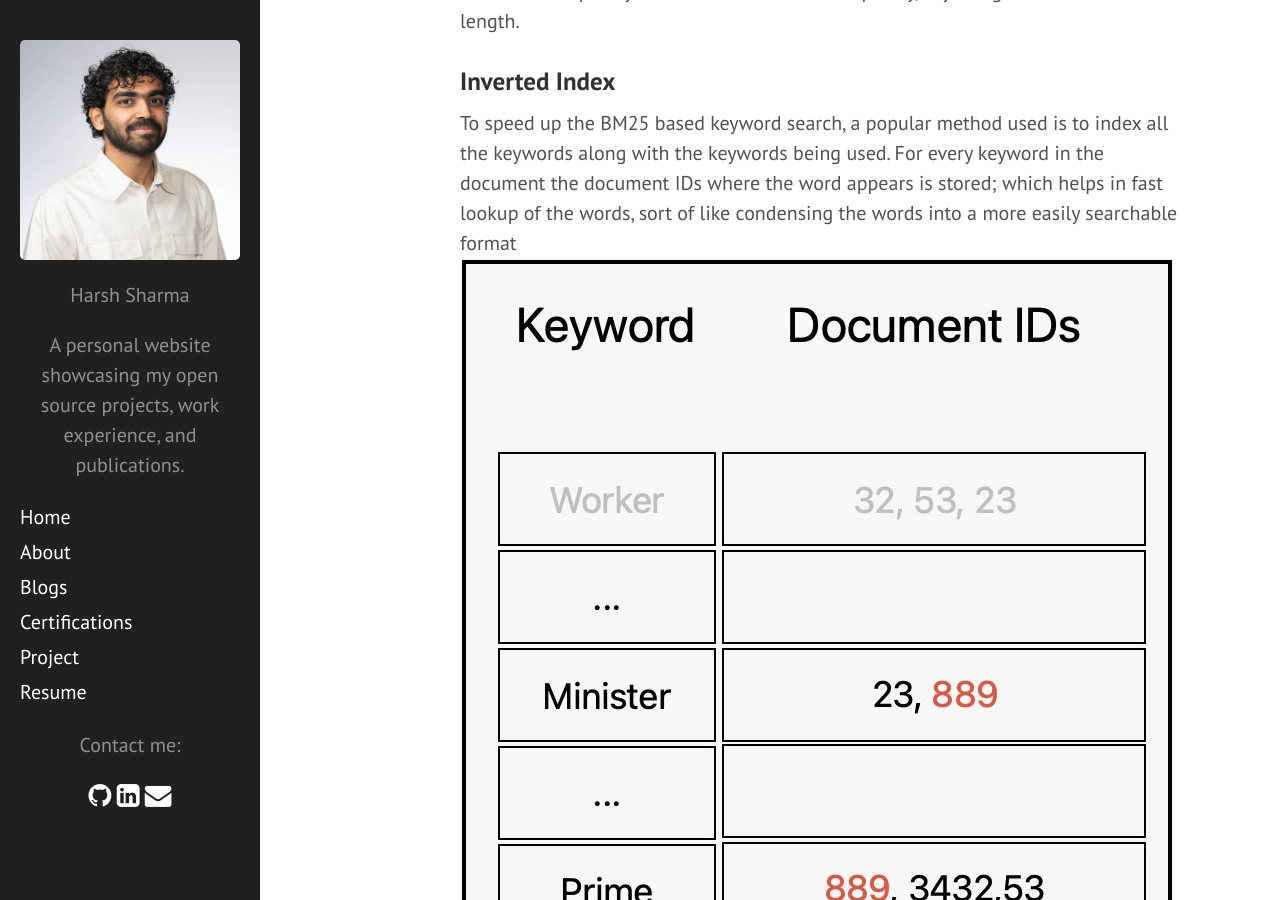
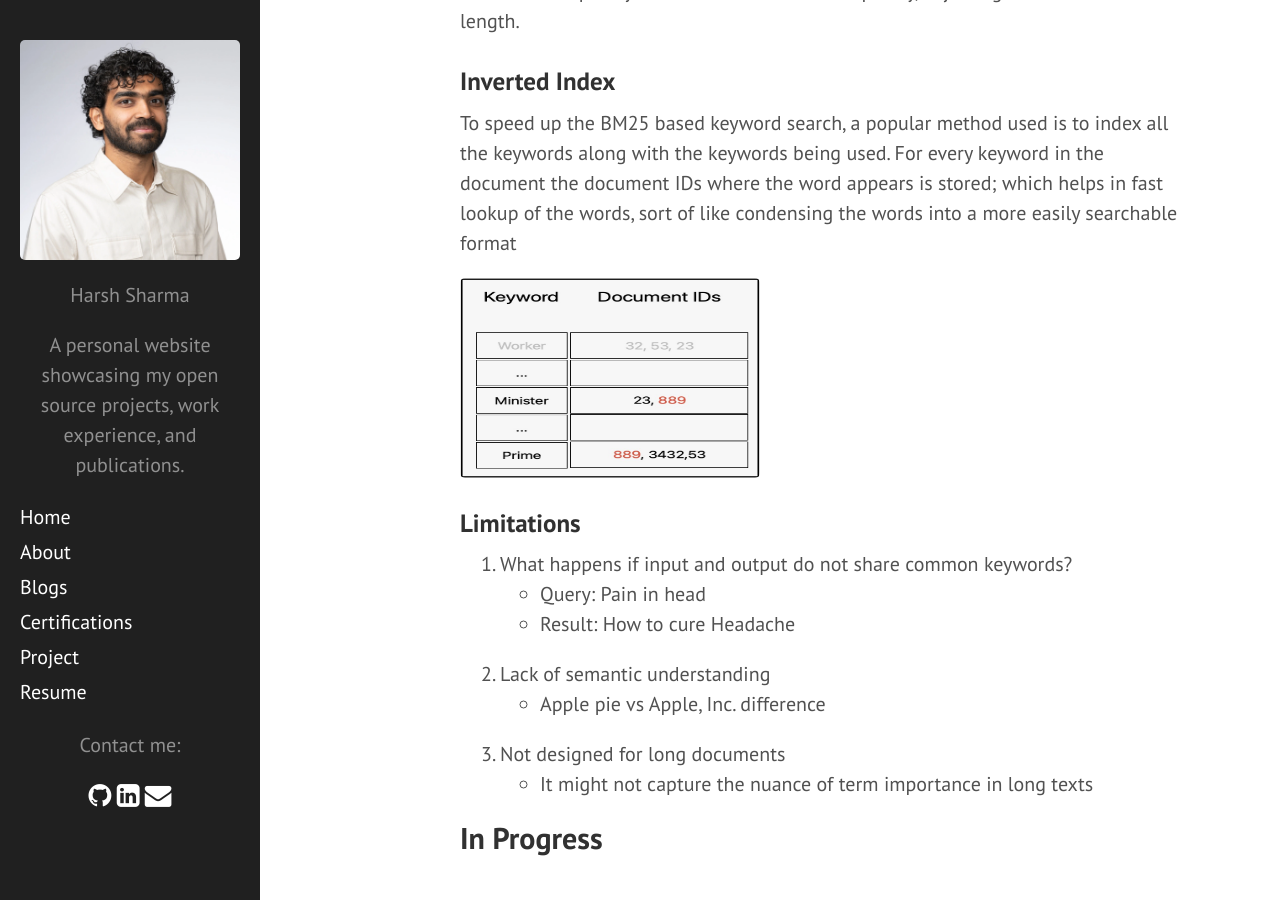
Before and after one commit to 97harsh/97harsh.github.io, a Jekyll site: the page built from _posts/2023-08-24-llm-with-semantic-search.md, in a window 1280 px wide and 900 px high, scrolled down 1229 px. Built offline with Jekyll 4.4.1, drawn with Linux system fonts in a browser that asks for light colours; nearby versions of some CDN libraries; Markdown is read by kramdown in place of the engine named in the settings.

Commit message:
modifying images as <img>

```diff
--- a/_posts/2023-08-24-llm-with-semantic-search.md
+++ b/_posts/2023-08-24-llm-with-semantic-search.md
@@ -26,7 +26,10 @@ We'll use a concept called as BM25, similar to <a href = "https://en.wikipedia.o
 
 ### Inverted Index
 To speed up the BM25 based keyword search, a popular method used is to index all the keywords along with the keywords being used. For every keyword in the document the document IDs where the word appears is stored; which helps in fast lookup of the words, sort of like condensing the words into a more easily searchable format
-![How query is executed](/assets/images/inverted_index.jpeg){:class="post-images-class" title="Inverted Index Example" alt="Picture showing how inverted index has keywords along with document ID"}
+
+<!-- ![How query is executed](/assets/images/inverted_index.jpeg){:class="post-images-class" title="Inverted Index Example" alt="Picture showing how inverted index has keywords along with document ID"} -->
+<img src="/assets/images/inverted_index.jpeg" alt="Picture showing how inverted index has keywords along with document ID" title="Inverted Index Example" width="300" height="200">
+
 
 
 ### Limitations
```
